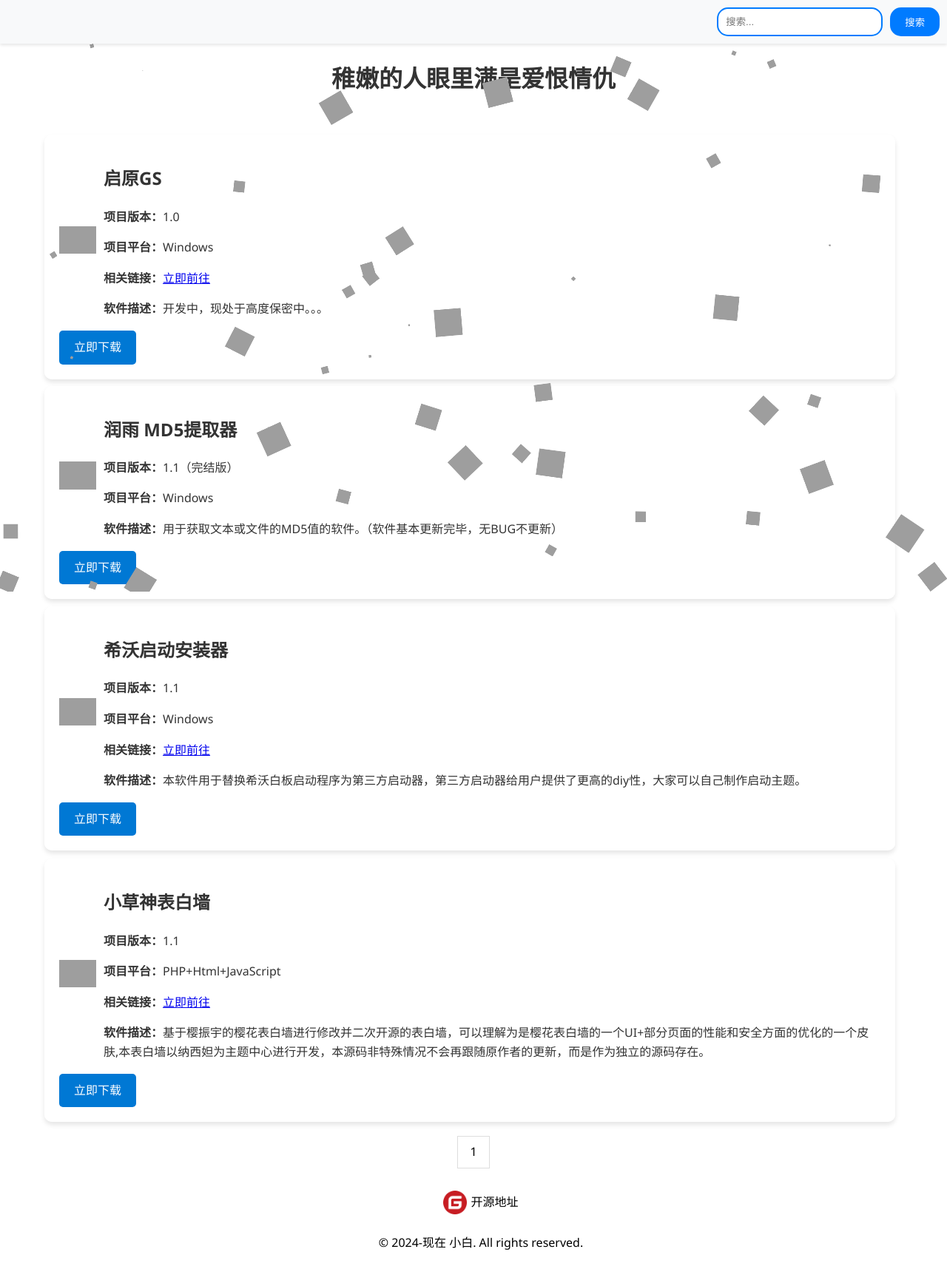
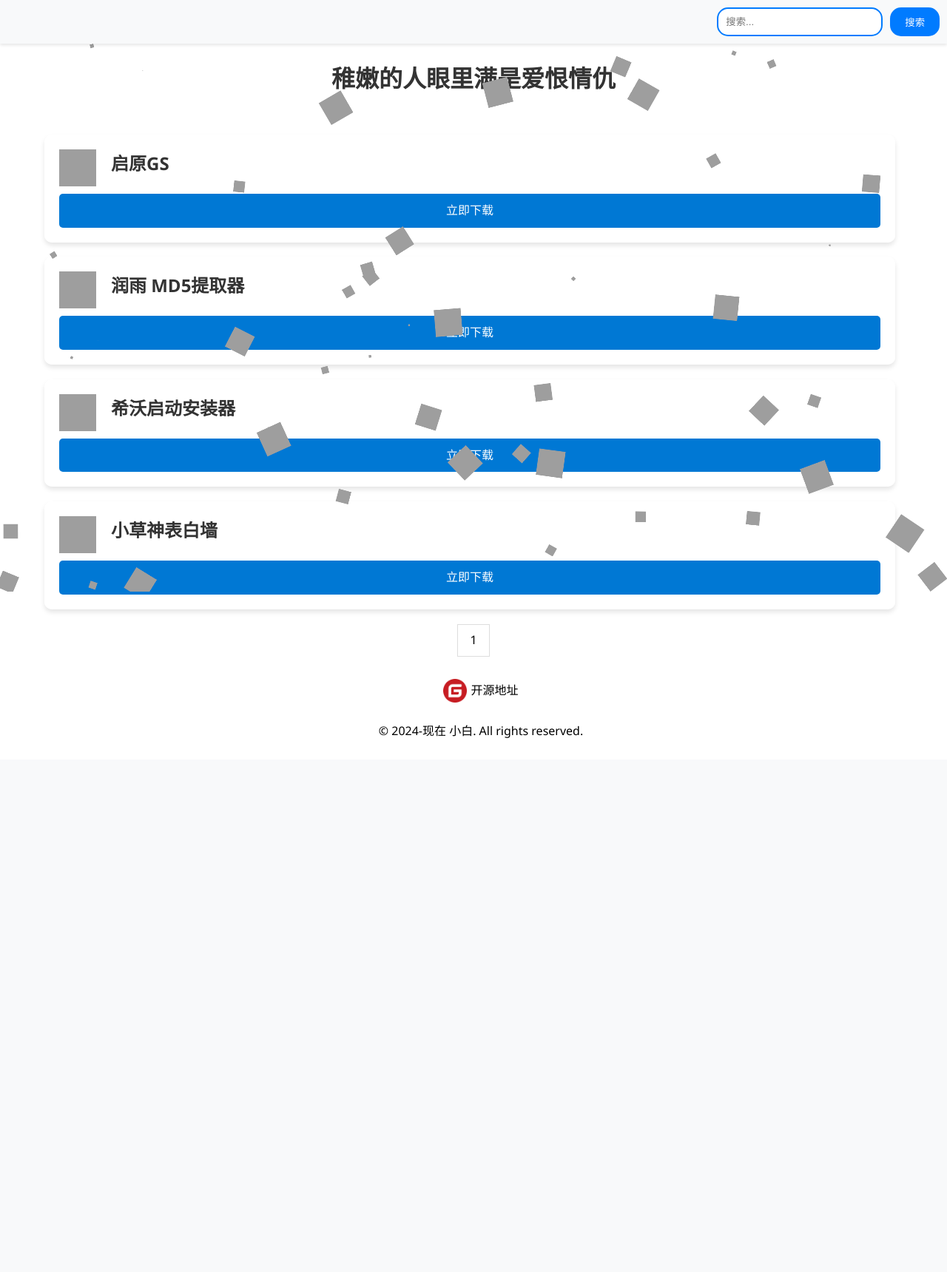
Before and after one commit to xbaimax/XBMdownload, a PHP site: page /index.php?page=download_xb in a window 1280 px wide. Shown: the whole page at 74% size. After the commit the page ends 998 px from the top, so only its background shows below. Run offline with PHP 8.4, Linux system fonts and the light colour scheme; data comes from the database, SQL or seed files in the repository; data that the repository does not hold is empty; grey boxes are pictures that could not be loaded.

Commit message:
update css/download_xb.css. 1.优化了代码沉余 2.增加了新首页界面的css 3.修改部分原有的设计
Signed-off-by: 小白初梦 <baizhanwl@qq.com>

```diff
--- a/css/download_xb.css
+++ b/css/download_xb.css
@@ -56,18 +56,26 @@ body {
     padding: 20px;
     border-radius: 10px;
     box-shadow: 0 4px 6px rgba(0, 0, 0, 0.1);
-    margin-bottom: 10px; /* 底部外边距*/
+    margin-bottom: 20px; /* 底部外边距*/
     margin-right: 10px; /* 右侧外边距*/
+    cursor: pointer;
 }
 
 .app-card-details {
     display: flex;
-    align-items: center;
+    align-items: flex-start;
     gap: 10px;
 }
 
 .app-title {
     font-weight: bold;
+    margin: 0;
+}
+
+.app-details {
+    max-height: 0;
+    overflow: hidden;
+    transition: max-height 0.3s ease-out;
 }
 
 .download-btn {
@@ -79,6 +87,12 @@ body {
     display: inline-block;
     border-radius: 5px;
     transition: background-color 0.2s ease-in-out;
+    display: block;
+    margin-top: 10px;
+}
+
+.download-btn a {
+    pointer-events: auto;
 }
 
 .download-btn:hover {
@@ -93,7 +107,9 @@ body {
 
 .app-icon {
     width: 50px;
-    height: auto;
+    height: 50px;
+    margin-right: 10px;
+    flex-shrink: 0;
 }
 
 footer {
@@ -155,3 +171,23 @@ body, html {
     width: 50px;
     margin-right: 10px;
 }
+
+.custom-link {
+    text-decoration: none;       /* 去除下划线 */
+    color: #1a73e8;              /* 链接文字颜色 */
+    font-weight: bold;           /* 加粗文字 */
+    border-bottom: 2px solid transparent;
+    transition: border-color 0.3s;
+}
+
+.custom-link:hover {
+    border-color: #1a73e8;
+}
+
+.navbar a:hover {
+    color: #0056b3;
+}
+
+.navbar button:hover {
+    background-color: #0056b3;
+}
```
